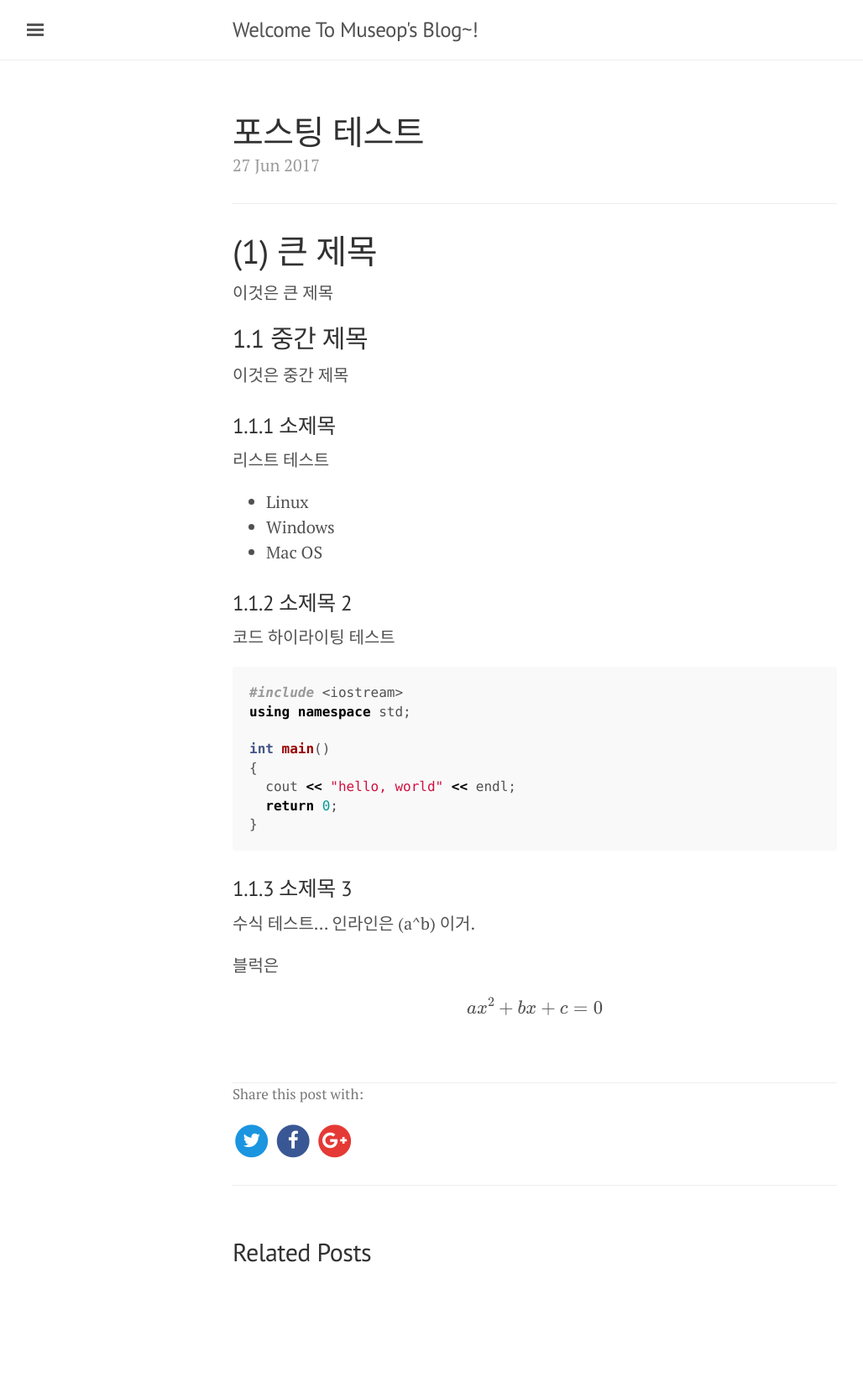
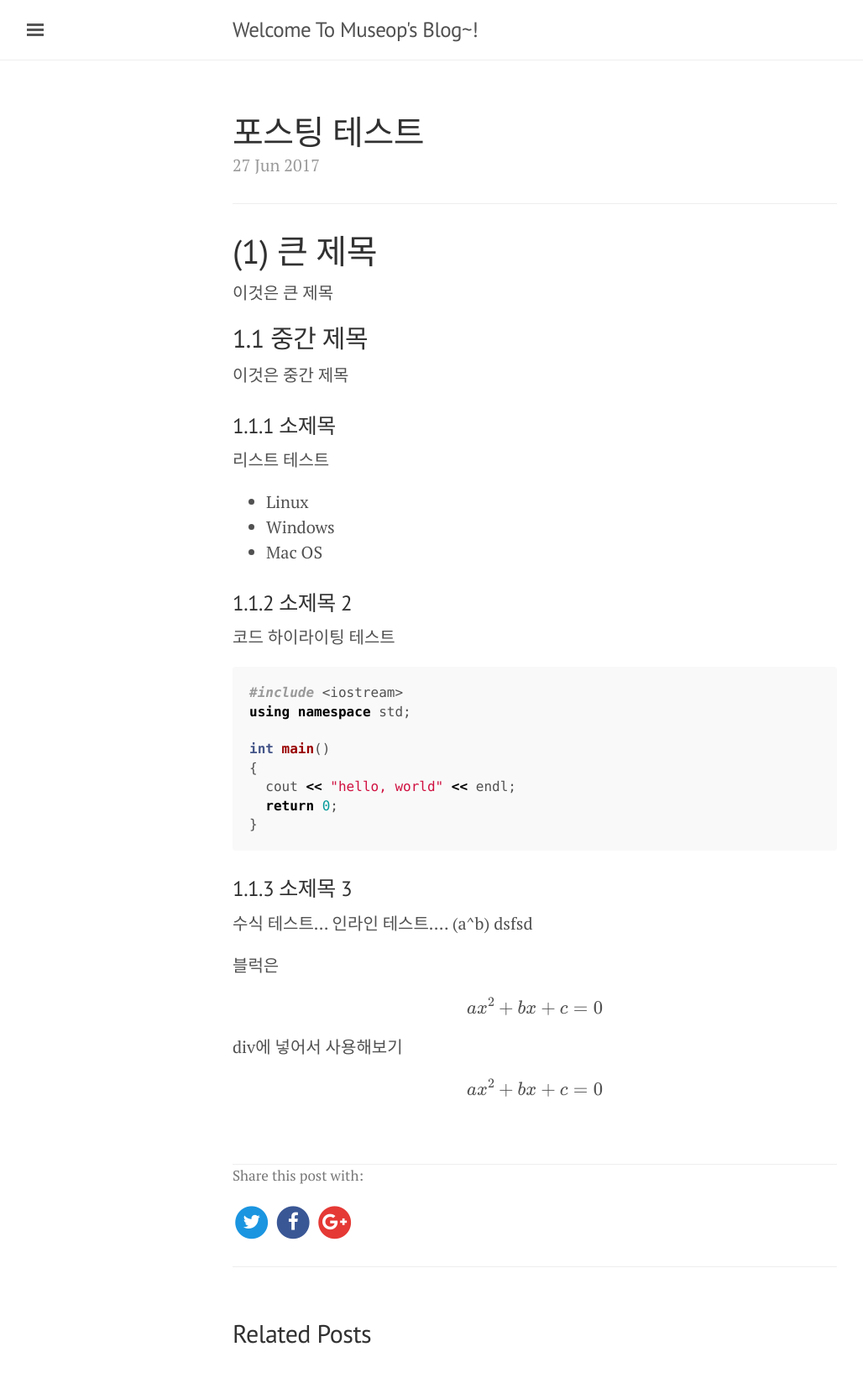
Before and after one commit to museop/museop.github.io, a Jekyll site: the page built from _posts/2017-06-27-Test-Posting.md, in a window 1280 px wide. Shown: the whole page at 84% size, without its empty margins (3-1031 px from the left). Built offline with Jekyll 4.4.1, drawn with Linux system fonts in a browser that asks for light colours; nearby versions of some CDN libraries; formulas are drawn with MathJax 3; before the commit the page ends 1569 px from its top, so only the background shows below that.

Commit message:
mathjax test

```diff
--- a/_posts/2017-06-27-Test-Posting.md
+++ b/_posts/2017-06-27-Test-Posting.md
@@ -30,8 +30,16 @@ int main()
 
 ### 1.1.3 소제목 3
 
-수식 테스트... 인라인은 \(a^b\) 이거.
+수식 테스트... 인라인 테스트.... \(a^b\) dsfsd
 
 블럭은
 
 $$ ax^2+bx+c=0 $$
+
+div에 넣어서 사용해보기
+
+<div>
+
+$$ ax^2+bx+c=0 $$
+
+</div>
```
